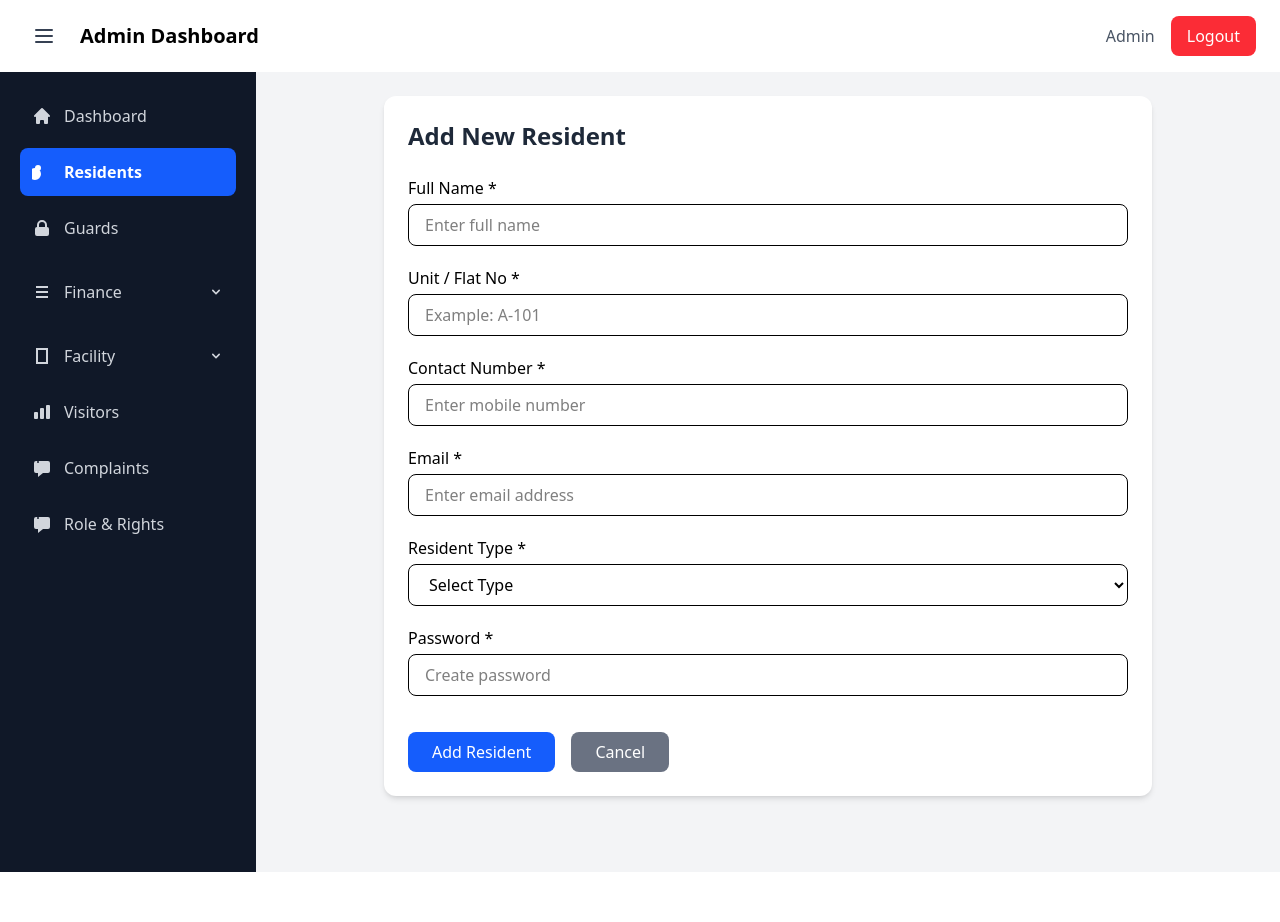
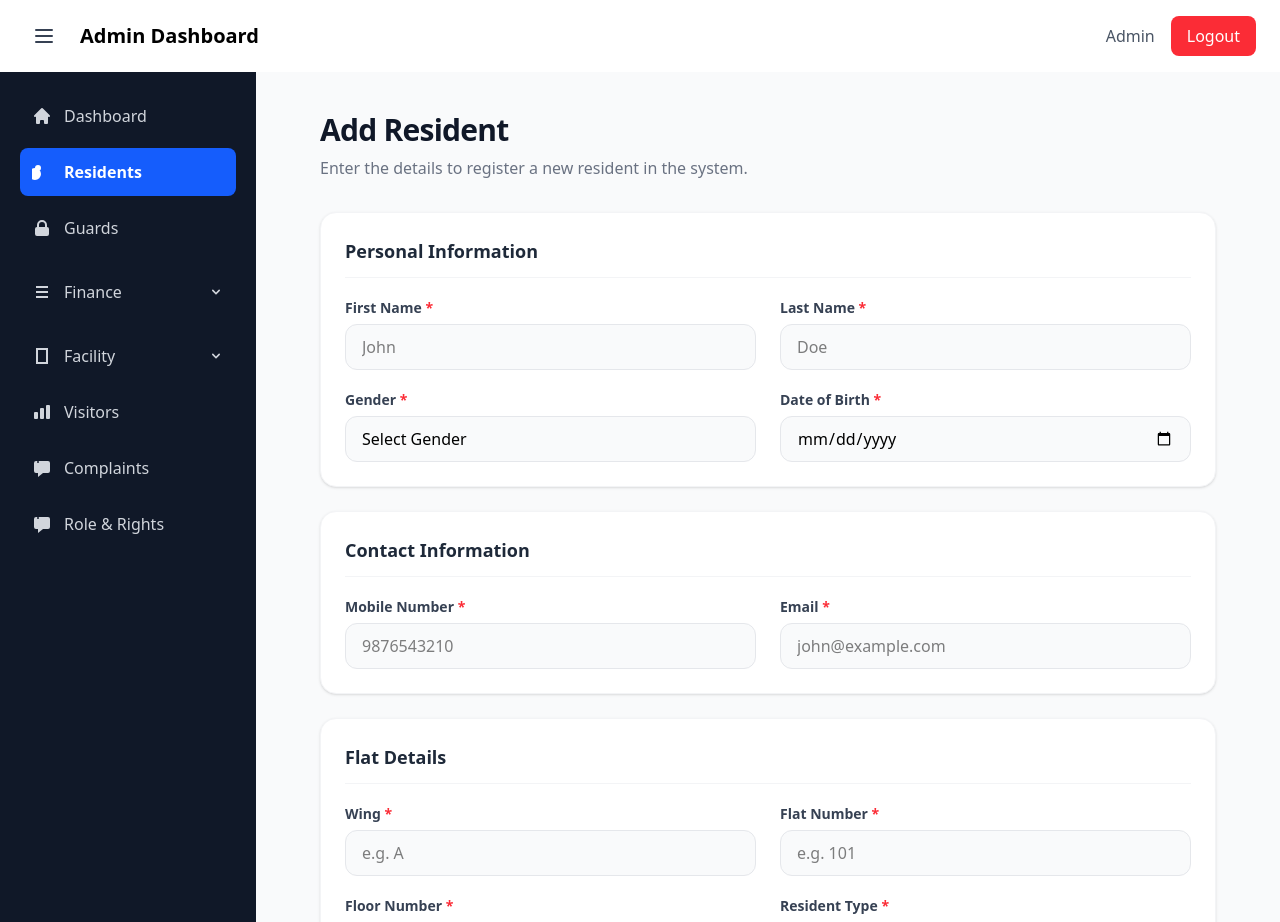
Before and after one commit to rohitThakkar07/E-Society-Project, a React (Vite) app in the folder admin/: page /residents/add in a window 1280 px wide. Shown: the top 922 px of the page. Before the commit the page ends 872 px from the top, so only its background shows below. Built offline with nearby package versions, Linux system fonts and the light colour scheme.

Commit message:
modify Resident form

```diff
--- a/admin/src/components/pages/Residents/ResidentForm.jsx
+++ b/admin/src/components/pages/Residents/ResidentForm.jsx
@@ -1,10 +1,60 @@
 import React from "react";
 import { useForm } from "react-hook-form";
-import { useNavigate } from "react-router-dom";
+
+// 1. Upgraded Section Component for better visual grouping
+const Section = ({ title, children }) => (
+  <div className="bg-white rounded-2xl shadow-sm border border-gray-100 p-6 mb-6 transition-shadow hover:shadow-md">
+    <h3 className="text-lg font-bold text-gray-800 mb-5 border-b border-gray-100 pb-3">
+      {title}
+    </h3>
+    <div className="grid grid-cols-1 md:grid-cols-2 gap-x-6 gap-y-5">
+      {children}
+    </div>
+  </div>
+);
+
+// 2. Upgraded Input with Validation and Error States
+const Input = ({ label, register, name, rules, error, type = "text", ...rest }) => (
+  <div className="flex flex-col">
+    <label className="text-sm font-semibold text-gray-700 mb-1.5">
+      {label} {rules?.required && <span className="text-red-500">*</span>}
+    </label>
+    <input
+      type={type}
+      {...register(name, rules)}
+      {...rest}
+      className={`border rounded-xl px-4 py-2.5 outline-none transition-all duration-200 ${
+        error
+          ? "border-red-400 bg-red-50 focus:ring-4 focus:ring-red-100"
+          : "border-gray-200 bg-gray-50 hover:bg-white focus:bg-white focus:border-blue-500 focus:ring-4 focus:ring-blue-50"
+      }`}
+    />
+    {error && <span className="text-red-500 text-xs font-medium mt-1.5">{error.message}</span>}
+  </div>
+);
+
+// 3. Upgraded Select with Validation and Error States
+const Select = ({ label, register, name, rules, error, children }) => (
+  <div className="flex flex-col">
+    <label className="text-sm font-semibold text-gray-700 mb-1.5">
+      {label} {rules?.required && <span className="text-red-500">*</span>}
+    </label>
+    <select
+      {...register(name, rules)}
+      className={`border rounded-xl px-4 py-2.5 outline-none transition-all duration-200 appearance-none ${
+        error
+          ? "border-red-400 bg-red-50 focus:ring-4 focus:ring-red-100"
+          : "border-gray-200 bg-gray-50 hover:bg-white focus:bg-white focus:border-blue-500 focus:ring-4 focus:ring-blue-50"
+      }`}
+    >
+      {children}
+    </select>
+    {error && <span className="text-red-500 text-xs font-medium mt-1.5">{error.message}</span>}
+  </div>
+);
 
 const AddResident = () => {
-  const navigate = useNavigate();
-
+  // Destructure errors from formState to display them
   const {
     register,
     handleSubmit,
@@ -14,155 +64,197 @@ const AddResident = () => {
 
   const onSubmit = (data) => {
     console.log("Resident Data:", data);
-
-    // TODO: Replace with API call
-    // await axios.post("/api/residents", data);
-
-    alert("Resident Added Successfully");
+    // TODO: axios.post("/api/resident/create", data)
+    alert("Resident saved successfully!"); // Simple feedback for testing
     reset();
-    navigate("/residents");
   };
 
   return (
-    <div className="p-6 bg-gray-100 min-h-screen">
+    <div className="min-h-screen bg-gray-50 p-6 md:p-10 font-sans">
+      <div className="max-w-4xl mx-auto">
+        <div className="mb-8">
+          <h1 className="text-3xl font-extrabold text-gray-900 tracking-tight">
+            Add Resident
+          </h1>
+          <p className="text-gray-500 mt-2">Enter the details to register a new resident in the system.</p>
+        </div>
 
-      <div className="max-w-3xl mx-auto bg-white p-6 rounded-xl shadow-md">
-        <h2 className="text-2xl font-bold mb-6 text-gray-800">
-          Add New Resident
-        </h2>
+        <form onSubmit={handleSubmit(onSubmit)}>
+          {/* Personal Info */}
+          <Section title="Personal Information">
+            <Input
+              label="First Name"
+              name="firstName"
+              register={register}
+              rules={{ required: "First name is required" }}
+              error={errors.firstName}
+              placeholder="John"
+            />
+            <Input
+              label="Last Name"
+              name="lastName"
+              register={register}
+              rules={{ required: "Last name is required" }}
+              error={errors.lastName}
+              placeholder="Doe"
+            />
+            <Select
+              label="Gender"
+              name="gender"
+              register={register}
+              rules={{ required: "Please select a gender" }}
+              error={errors.gender}
+            >
+              <option value="">Select Gender</option>
+              <option value="Male">Male</option>
+              <option value="Female">Female</option>
+              <option value="Other">Other</option>
+            </Select>
+            <Input
+              label="Date of Birth"
+              name="dateOfBirth"
+              type="date"
+              register={register}
+              rules={{ required: "Date of birth is required" }}
+              error={errors.dateOfBirth}
+            />
+          </Section>
 
-        <form onSubmit={handleSubmit(onSubmit)} className="space-y-5">
-
-          {/* Full Name */}
-          <div>
-            <label className="block mb-1 font-medium">Full Name *</label>
-            <input
-              type="text"
-              {...register("name", { required: "Name is required" })}
-              className="w-full border px-4 py-2 rounded-lg focus:ring-2 focus:ring-blue-400"
-              placeholder="Enter full name"
-            />
-            {errors.name && (
-              <p className="text-red-500 text-sm mt-1">
-                {errors.name.message}
-              </p>
-            )}
-          </div>
-
-          {/* Unit / Flat */}
-          <div>
-            <label className="block mb-1 font-medium">Unit / Flat No *</label>
-            <input
-              type="text"
-              {...register("unit", { required: "Unit number is required" })}
-              className="w-full border px-4 py-2 rounded-lg focus:ring-2 focus:ring-blue-400"
-              placeholder="Example: A-101"
-            />
-            {errors.unit && (
-              <p className="text-red-500 text-sm mt-1">
-                {errors.unit.message}
-              </p>
-            )}
-          </div>
-
-          {/* Contact */}
-          <div>
-            <label className="block mb-1 font-medium">Contact Number *</label>
-            <input
-              type="tel"
-              {...register("contact", {
-                required: "Contact number is required",
+          {/* Contact Info */}
+          <Section title="Contact Information">
+            <Input
+              label="Mobile Number"
+              name="mobileNumber"
+              register={register}
+              rules={{
+                required: "Mobile number is required",
                 pattern: {
                   value: /^[0-9]{10}$/,
-                  message: "Enter valid 10-digit number",
+                  message: "Please enter a valid 10-digit number",
                 },
-              })}
-              className="w-full border px-4 py-2 rounded-lg focus:ring-2 focus:ring-blue-400"
-              placeholder="Enter mobile number"
+              }}
+              error={errors.mobileNumber}
+              placeholder="9876543210"
             />
-            {errors.contact && (
-              <p className="text-red-500 text-sm mt-1">
-                {errors.contact.message}
-              </p>
-            )}
-          </div>
+            <Input
+              label="Email"
+              name="email"
+              type="email"
+              register={register}
+              rules={{
+                required: "Email is required",
+                pattern: {
+                  value: /^[A-Z0-9._%+-]+@[A-Z0-9.-]+\.[A-Z]{2,}$/i,
+                  message: "Invalid email address",
+                },
+              }}
+              error={errors.email}
+              placeholder="john@example.com"
+            />
+          </Section>
 
-          {/* Email */}
-          <div>
-            <label className="block mb-1 font-medium">Email *</label>
-            <input
-              type="email"
-              {...register("email", {
-                required: "Email is required",
-              })}
-              className="w-full border px-4 py-2 rounded-lg focus:ring-2 focus:ring-blue-400"
-              placeholder="Enter email address"
+          {/* Flat Details */}
+          <Section title="Flat Details">
+            <Input
+              label="Wing"
+              name="wing"
+              register={register}
+              rules={{ required: "Wing is required" }}
+              error={errors.wing}
+              placeholder="e.g. A"
             />
-            {errors.email && (
-              <p className="text-red-500 text-sm mt-1">
-                {errors.email.message}
-              </p>
-            )}
-          </div>
-
-          {/* Resident Type */}
-          <div>
-            <label className="block mb-1 font-medium">Resident Type *</label>
-            <select
-              {...register("type", { required: "Please select resident type" })}
-              className="w-full border px-4 py-2 rounded-lg"
+            <Input
+              label="Flat Number"
+              name="flatNumber"
+              register={register}
+              rules={{ required: "Flat number is required" }}
+              error={errors.flatNumber}
+              placeholder="e.g. 101"
+            />
+            <Input
+              label="Floor Number"
+              name="floorNumber"
+              type="number"
+              register={register}
+              rules={{ required: "Floor number is required" }}
+              error={errors.floorNumber}
+              placeholder="1"
+            />
+            <Select
+              label="Resident Type"
+              name="residentType"
+              register={register}
+              rules={{ required: "Please select resident type" }}
+              error={errors.residentType}
             >
               <option value="">Select Type</option>
               <option value="Owner">Owner</option>
               <option value="Tenant">Tenant</option>
-            </select>
-            {errors.type && (
-              <p className="text-red-500 text-sm mt-1">
-                {errors.type.message}
-              </p>
-            )}
-          </div>
+              <option value="Family">Family Member</option>
+            </Select>
+          </Section>
 
-          {/* Password */}
-          <div>
-            <label className="block mb-1 font-medium">Password *</label>
-            <input
-              type="password"
-              {...register("password", {
-                required: "Password is required",
-                minLength: {
-                  value: 6,
-                  message: "Minimum 6 characters required",
+          {/* Identity */}
+          <Section title="Identity Details">
+            <Select
+              label="ID Proof Type"
+              name="idProofType"
+              register={register}
+            >
+              <option value="">Optional - Select ID</option>
+              <option value="Aadhaar">Aadhaar</option>
+              <option value="PAN">PAN</option>
+              <option value="Driving License">Driving License</option>
+              <option value="Passport">Passport</option>
+            </Select>
+
+            <Input
+              label="ID Proof Number"
+              name="idProofNumber"
+              register={register}
+              placeholder="Enter ID number"
+            />
+          </Section>
+
+          {/* Emergency */}
+          <Section title="Emergency Contact">
+            <Input
+              label="Emergency Contact Name"
+              name="emergencyContactName"
+              register={register}
+              placeholder="Jane Doe"
+            />
+            <Input
+              label="Emergency Contact Number"
+              name="emergencyContactNumber"
+              register={register}
+              rules={{
+                pattern: {
+                  value: /^[0-9]{10}$/,
+                  message: "Please enter a valid 10-digit number",
                 },
-              })}
-              className="w-full border px-4 py-2 rounded-lg focus:ring-2 focus:ring-blue-400"
-              placeholder="Create password"
+              }}
+              error={errors.emergencyContactNumber}
+              placeholder="9876543210"
             />
-            {errors.password && (
-              <p className="text-red-500 text-sm mt-1">
-                {errors.password.message}
-              </p>
-            )}
-          </div>
+          </Section>
 
-          {/* Buttons */}
-          <div className="flex gap-4 pt-4">
+          {/* Submit */}
+          <div className="flex justify-end pt-4 pb-12">
+            <button
+              type="button"
+              onClick={() => reset()}
+              className="px-6 py-3 mr-4 text-gray-600 font-medium rounded-xl hover:bg-gray-200 transition-colors"
+            >
+              Clear Form
+            </button>
             <button
               type="submit"
-              className="bg-blue-600 text-white px-6 py-2 rounded-lg hover:bg-blue-700 transition"
+              className="bg-blue-600 text-white font-semibold px-8 py-3 rounded-xl shadow-md hover:bg-blue-700 hover:shadow-lg transform hover:-translate-y-0.5 transition-all duration-200 focus:ring-4 focus:ring-blue-200"
             >
-              Add Resident
-            </button>
-
-            <button
-              type="button"
-              onClick={() => navigate("/residents")}
-              className="bg-gray-500 text-white px-6 py-2 rounded-lg hover:bg-gray-600 transition"
-            >
-              Cancel
+              Save Resident
             </button>
           </div>
-
         </form>
       </div>
     </div>
```
